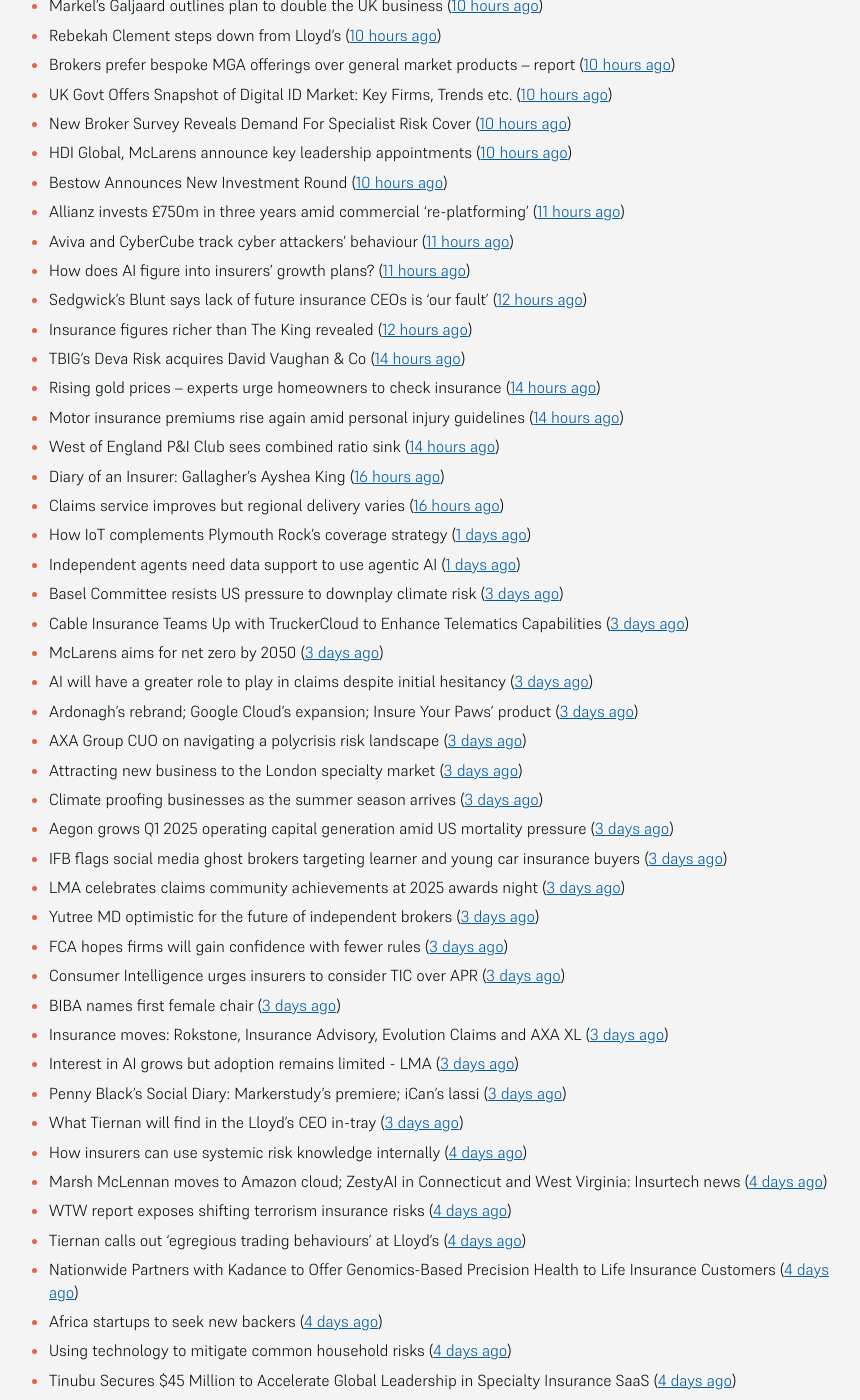
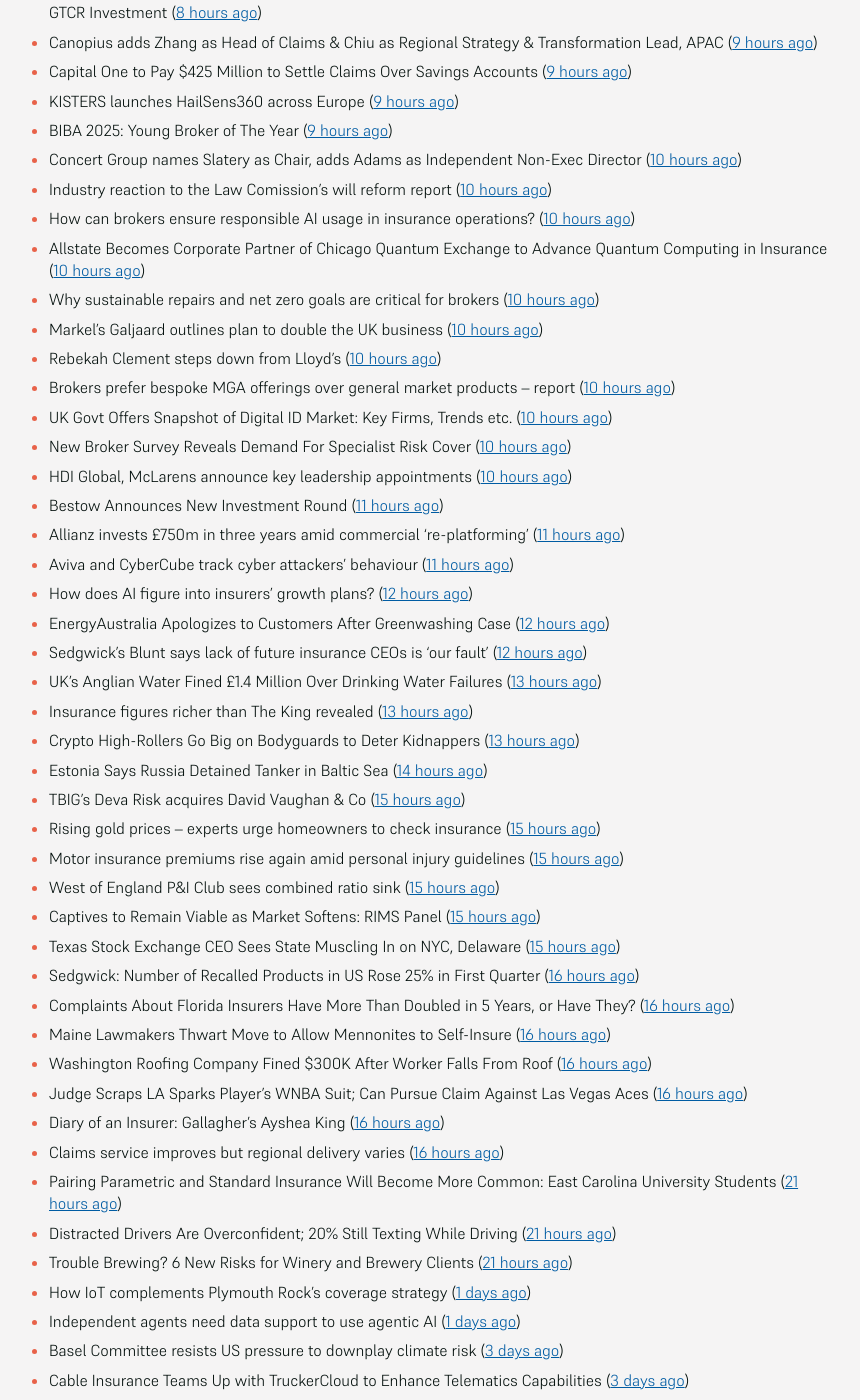
Before and after one commit to mat-0/feeds.thechels.uk, a Jekyll site: the page built from index.md, in a window 1280 px wide and 1400 px high, scrolled down 1023 px. Shown: the whole window, without its empty margins (215-1075 px from the left). Built offline with Jekyll 4.4.1, drawn with Linux system fonts in a browser that asks for light colours; some of the changed text lies outside the part shown.

Commit message:
New Feed

```diff
--- a/index.md
+++ b/index.md
@@ -8,26 +8,37 @@ description: Latest Updates
 [Get this as an RSS feed](/feed.rss)
 
 <!-- news_marker starts -->
-- AI data management crucial for insurers' compliance ([58 minutes ago](https://www.dig-in.com/news/ai-data-management-crucial-for-insurers-compliance))
+- AI data management crucial for insurers' compliance ([1 hours ago](https://www.dig-in.com/news/ai-data-management-crucial-for-insurers-compliance))
 - Strategies for navigating regulatory changes in a digital landscape ([1 hours ago](https://www.dig-in.com/opinion/strategies-for-navigating-federal-and-state-regulations))
+- California Commissioner Launches Smoke Claims & Remediation Task Force ([3 hours ago](https://www.insurancejournal.com/news/west/2025/05/19/824395.htm))
+- Turbulent Waters May Have Been Factor in Mexican Ship’s Crash Into Brooklyn Bridge ([3 hours ago](https://www.insurancejournal.com/news/east/2025/05/19/824334.htm))
+- Despite Backlash From Trump, DEI Hasn’t Disappeared at US Companies ([5 hours ago](https://www.insurancejournal.com/news/national/2025/05/19/824379.htm))
+- Fire Destroys Mansion on a Former Louisiana Sugar Plantation ([5 hours ago](https://www.insurancejournal.com/news/southcentral/2025/05/19/824378.htm))
 - Aon and Moody’s expand reinsurance casualty collaboration ([5 hours ago](https://www.reinsurancene.ws/aon-and-moodys-expand-reinsurance-casualty-collaboration/))
-- Boroughs appointed Vice Chairman of Chubb Group, Hogan promoted to CIO ([5 hours ago](https://www.reinsurancene.ws/boroughs-appointed-vice-chairman-of-chubb-group-hogan-promoted-to-cio/))
+- Boroughs appointed Vice Chairman of Chubb Group, Hogan promoted to CIO ([6 hours ago](https://www.reinsurancene.ws/boroughs-appointed-vice-chairman-of-chubb-group-hogan-promoted-to-cio/))
 - April investments highlight growing appetite for China’s re/insurance sector ([6 hours ago](https://www.reinsurancene.ws/april-investments-highlight-growing-appetite-for-chinas-re-insurance-sector/))
 - Zurich targeting 30% SME growth in 2025 ([6 hours ago](https://www.postonline.co.uk/news/7957779/zurich-targeting-30-sme-growth-in-2025))
 - Aviva Partners with CyberCube to Enhance Cyber Threat Detection and Exposure Management ([6 hours ago](https://www.insurtechinsights.com/aviva-partners-with-cybercube-to-enhance-cyber-threat-detection-and-exposure-management/))
+- M&S’ Slow Recovery From Cyberattack Puts it at Risk of Lasting Damage ([6 hours ago](https://www.insurancejournal.com/news/international/2025/05/19/824356.htm))
 - New Partnership Aims to Boost In-Car Chip Security ([6 hours ago](https://insurance-edge.net/2025/05/19/new-partnership-aims-to-boost-in-car-chip-security/))
-- Aon appoints Neil Maynard as Chief Broking Officer, Aviation ([6 hours ago](https://www.reinsurancene.ws/aon-appoints-neil-maynard-as-chief-broking-officer-aviation/))
+- Aon appoints Neil Maynard as Chief Broking Officer, Aviation ([7 hours ago](https://www.reinsurancene.ws/aon-appoints-neil-maynard-as-chief-broking-officer-aviation/))
 - VIG bids for majority stake in Moldasig ([7 hours ago](https://www.reinsurancene.ws/vig-bids-for-majority-stake-in-moldasig/))
-- Inigo, Johnson & Johnson backed Motion Specialty becomes Lloyd’s coverholder ([7 hours ago](https://www.reinsurancene.ws/inigo-johnson-johnson-backed-motion-specialty-becomes-lloyds-coverholder/))
-- How Aviva is redefining mid-market support ([7 hours ago](https://www.insurancebusinessmag.com/uk/news/breaking-news/how-aviva-is-redefining-midmarket-support-535375.aspx))
+- UK Legal Aid Hack Includes ‘Significant Amount’ of Personal Data ([7 hours ago](https://www.insurancejournal.com/news/international/2025/05/19/824353.htm))
+- Inigo, Johnson & Johnson backed Motion Specialty becomes Lloyd’s coverholder ([8 hours ago](https://www.reinsurancene.ws/inigo-johnson-johnson-backed-motion-specialty-becomes-lloyds-coverholder/))
+- How Aviva is redefining mid-market support ([8 hours ago](https://www.insurancebusinessmag.com/uk/news/breaking-news/how-aviva-is-redefining-midmarket-support-535375.aspx))
+- People Moves: Castillo to Head Protecdiv’s Construction; Snyder Joins Mass. Workers’ Comp Council ([8 hours ago](https://www.insurancejournal.com/news/east/2025/05/19/823716.htm))
+- Q1 Shows ‘Clear’ Signs of Commercial P/C Softening, Says CIAB ([8 hours ago](https://www.insurancejournal.com/news/national/2025/05/19/824328.htm))
+- Severe Weather Leaves at Least 27 Dead, Including 18 in Kentucky ([8 hours ago](https://www.insurancejournal.com/news/southeast/2025/05/19/824341.htm))
 - Aviva Highlights The Loss of Lawns and Gardens ([8 hours ago](https://insurance-edge.net/2025/05/19/aviva-highlights-the-loss-of-lawns-and-gardens/))
 - I’m very positive on where the legacy market is and where it’s going: RiverStone International Group CFO ([8 hours ago](https://www.reinsurancene.ws/im-very-positive-on-where-the-legacy-market-is-and-where-its-going-riverstone-international-group-cfo/))
+- Storms, Tornadoes Hit Kentucky and St. Louis as More Weather Approaches ([8 hours ago](https://www.insurancejournal.com/news/southeast/2025/05/19/824329.htm))
 - TELUS Health Acquires Workplace Options in $500 Million Deal, Accelerates Global Wellbeing Ambitions with GTCR Investment ([8 hours ago](https://www.insurtechinsights.com/telus-health-acquires-workplace-options-in-500-million-deal-accelerates-global-wellbeing-ambitions-with-gtcr-investment/))
-- Canopius adds Zhang as Head of Claims & Chiu as Regional Strategy & Transformation Lead, APAC ([8 hours ago](https://www.reinsurancene.ws/canopius-adds-zhang-as-head-of-claims-chiu-as-regional-strategy-transformation-lead-apac/))
+- Canopius adds Zhang as Head of Claims & Chiu as Regional Strategy & Transformation Lead, APAC ([9 hours ago](https://www.reinsurancene.ws/canopius-adds-zhang-as-head-of-claims-chiu-as-regional-strategy-transformation-lead-apac/))
+- Capital One to Pay $425 Million to Settle Claims Over Savings Accounts ([9 hours ago](https://www.insurancejournal.com/news/east/2025/05/19/824323.htm))
 - KISTERS launches HailSens360 across Europe ([9 hours ago](https://www.reinsurancene.ws/kisters-launches-hailsens360-across-europe/))
 - BIBA 2025: Young Broker of The Year ([9 hours ago](https://insurance-edge.net/2025/05/19/biba-2025-young-broker-of-the-year/))
-- Concert Group names Slatery as Chair, adds Adams as Independent Non-Exec Director ([9 hours ago](https://www.reinsurancene.ws/concert-group-names-slatery-as-chair-adds-adams-as-independent-non-exec-director/))
-- Industry reaction to the Law Comission’s will reform report ([9 hours ago](https://ifamagazine.com/industry-reaction-to-the-law-comissions-will-reform-report/))
+- Concert Group names Slatery as Chair, adds Adams as Independent Non-Exec Director ([10 hours ago](https://www.reinsurancene.ws/concert-group-names-slatery-as-chair-adds-adams-as-independent-non-exec-director/))
+- Industry reaction to the Law Comission’s will reform report ([10 hours ago](https://ifamagazine.com/industry-reaction-to-the-law-comissions-will-reform-report/))
 - How can brokers ensure responsible AI usage in insurance operations? ([10 hours ago](https://www.insurancebusinessmag.com/uk/news/technology/how-can-brokers-ensure-responsible-ai-usage-in-insurance-operations-536137.aspx))
 - Allstate Becomes Corporate Partner of Chicago Quantum Exchange to Advance Quantum Computing in Insurance ([10 hours ago](https://www.insurtechinsights.com/allstate-becomes-corporate-partner-of-chicago-quantum-exchange-to-advance-quantum-computing-in-insurance/))
 - Why sustainable repairs and net zero goals are critical for brokers ([10 hours ago](https://www.insurancebusinessmag.com/uk/news/environmental/why-sustainable-repairs-and-net-zero-goals-are-critical-for-brokers-536136.aspx))
@@ -37,18 +48,32 @@ description: Latest Updates
 - UK Govt Offers Snapshot of Digital ID Market: Key Firms, Trends etc. ([10 hours ago](https://insurance-edge.net/2025/05/19/uk-govt-offers-snapshot-of-digital-id-market-key-firms-trends-etc/))
 - New Broker Survey Reveals Demand For Specialist Risk Cover ([10 hours ago](https://insurance-edge.net/2025/05/19/new-broker-survey-reveals-demand-for-specialist-risk-cover/))
 - HDI Global, McLarens announce key leadership appointments ([10 hours ago](https://www.insurancebusinessmag.com/uk/news/breaking-news/hdi-global-mclarens-announce-key-leadership-appointments-536132.aspx))
-- Bestow Announces New Investment Round ([10 hours ago](https://insurance-edge.net/2025/05/19/bestow-announces-new-investment-round/))
+- Bestow Announces New Investment Round ([11 hours ago](https://insurance-edge.net/2025/05/19/bestow-announces-new-investment-round/))
 - Allianz invests £750m in three years amid commercial ‘re-platforming’ ([11 hours ago](https://www.postonline.co.uk/news/7957771/allianz-invests-ps750m-in-three-years-amid-commercial-replatforming))
 - Aviva and CyberCube track cyber attackers’ behaviour ([11 hours ago](https://www.postonline.co.uk/news/7957778/aviva-and-cybercube-track-cyber-attackers-behaviour))
-- How does AI figure into insurers' growth plans? ([11 hours ago](https://www.dig-in.com/list/how-does-ai-figure-into-insurers-growth-plans))
+- How does AI figure into insurers' growth plans? ([12 hours ago](https://www.dig-in.com/list/how-does-ai-figure-into-insurers-growth-plans))
+- EnergyAustralia Apologizes to Customers After Greenwashing Case ([12 hours ago](https://www.insurancejournal.com/news/international/2025/05/19/824194.htm))
 - Sedgwick’s Blunt says lack of future insurance CEOs is ‘our fault’ ([12 hours ago](https://www.postonline.co.uk/news/7957772/sedgwicks-blunt-says-lack-of-future-insurance-ceos-is-our-fault))
-- Insurance figures richer than The King revealed ([12 hours ago](https://www.postonline.co.uk/news/7957777/insurance-figures-richer-than-the-king-revealed))
-- TBIG's Deva Risk acquires David Vaughan & Co ([14 hours ago](https://www.insurancebusinessmag.com/uk/news/breaking-news/tbigs-deva-risk-acquires-david-vaughan-and-co-536120.aspx))
-- Rising gold prices – experts urge homeowners to check insurance ([14 hours ago](https://www.insurancebusinessmag.com/uk/news/property-insurance/rising-gold-prices--experts-urge-homeowners-to-check-insurance-536119.aspx))
-- Motor insurance premiums rise again amid personal injury guidelines ([14 hours ago](https://www.insurancebusinessmag.com/uk/news/auto-motor/motor-insurance-premiums-rise-again-amid-personal-injury-guidelines-536118.aspx))
-- West of England P&I Club sees combined ratio sink ([14 hours ago](https://www.insurancebusinessmag.com/uk/news/marine/west-of-england-pandi-club-sees-combined-ratio-sink-536117.aspx))
+- UK’s Anglian Water Fined £1.4 Million Over Drinking Water Failures ([13 hours ago](https://www.insurancejournal.com/news/international/2025/05/19/824185.htm))
+- Insurance figures richer than The King revealed ([13 hours ago](https://www.postonline.co.uk/news/7957777/insurance-figures-richer-than-the-king-revealed))
+- Crypto High-Rollers Go Big on Bodyguards to Deter Kidnappers ([13 hours ago](https://www.insurancejournal.com/news/international/2025/05/19/824178.htm))
+- Estonia Says Russia Detained Tanker in Baltic Sea ([14 hours ago](https://www.insurancejournal.com/news/international/2025/05/19/824175.htm))
+- TBIG's Deva Risk acquires David Vaughan & Co ([15 hours ago](https://www.insurancebusinessmag.com/uk/news/breaking-news/tbigs-deva-risk-acquires-david-vaughan-and-co-536120.aspx))
+- Rising gold prices – experts urge homeowners to check insurance ([15 hours ago](https://www.insurancebusinessmag.com/uk/news/property-insurance/rising-gold-prices--experts-urge-homeowners-to-check-insurance-536119.aspx))
+- Motor insurance premiums rise again amid personal injury guidelines ([15 hours ago](https://www.insurancebusinessmag.com/uk/news/auto-motor/motor-insurance-premiums-rise-again-amid-personal-injury-guidelines-536118.aspx))
+- West of England P&I Club sees combined ratio sink ([15 hours ago](https://www.insurancebusinessmag.com/uk/news/marine/west-of-england-pandi-club-sees-combined-ratio-sink-536117.aspx))
+- Captives to Remain Viable as Market Softens: RIMS Panel ([15 hours ago](https://www.insurancejournal.com/news/national/2025/05/19/823940.htm))
+- Texas Stock Exchange CEO Sees State Muscling In on NYC, Delaware ([15 hours ago](https://www.insurancejournal.com/news/southcentral/2025/05/19/824129.htm))
+- Sedgwick: Number of Recalled Products in US Rose 25% in First Quarter ([16 hours ago](https://www.insurancejournal.com/news/national/2025/05/19/824155.htm))
+- Complaints About Florida Insurers Have More Than Doubled in 5 Years, or Have They? ([16 hours ago](https://www.insurancejournal.com/news/southeast/2025/05/19/824138.htm))
+- Maine Lawmakers Thwart Move to Allow Mennonites to Self-Insure ([16 hours ago](https://www.insurancejournal.com/news/east/2025/05/19/824161.htm))
+- Washington Roofing Company Fined $300K After Worker Falls From Roof ([16 hours ago](https://www.insurancejournal.com/news/west/2025/05/19/823964.htm))
+- Judge Scraps LA Sparks Player’s WNBA Suit; Can Pursue Claim Against Las Vegas Aces ([16 hours ago](https://www.insurancejournal.com/news/west/2025/05/19/824106.htm))
 - Diary of an Insurer: Gallagher’s Ayshea King ([16 hours ago](https://www.postonline.co.uk/broker/7957466/diary-of-an-insurer-gallaghers-ayshea-king))
 - Claims service improves but regional delivery varies ([16 hours ago](https://www.postonline.co.uk/claims/7957673/claims-service-improves-but-regional-delivery-varies))
+- Pairing Parametric and Standard Insurance Will Become More Common: East Carolina University Students ([21 hours ago](https://www.insurancejournal.com/magazines/mag-features/2025/05/19/823760.htm))
+- Distracted Drivers Are Overconfident; 20% Still Texting While Driving ([21 hours ago](https://www.insurancejournal.com/magazines/mag-features/2025/05/19/823759.htm))
+- Trouble Brewing? 6 New Risks for Winery and Brewery Clients ([21 hours ago](https://www.insurancejournal.com/magazines/mag-features/2025/05/19/823758.htm))
 - How IoT complements Plymouth Rock's coverage strategy ([1 days ago](https://www.dig-in.com/news/plymouth-rock-uses-iot-technology-to-manage-risks))
 - Independent agents need data support to use agentic AI ([1 days ago](https://www.dig-in.com/news/independent-agents-need-data-support-to-use-agentic-ai))
 - Basel Committee resists US pressure to downplay climate risk ([3 days ago](https://www.dig-in.com/articles/basel-committee-resists-us-pressure-to-downplay-climate-risk))
```
